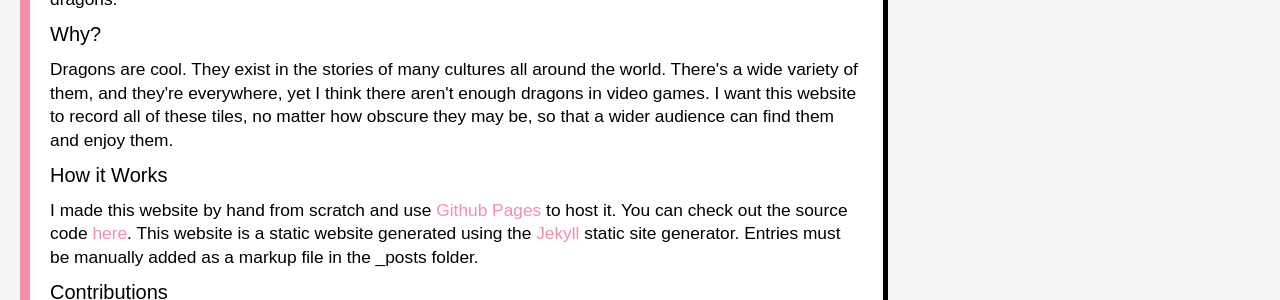
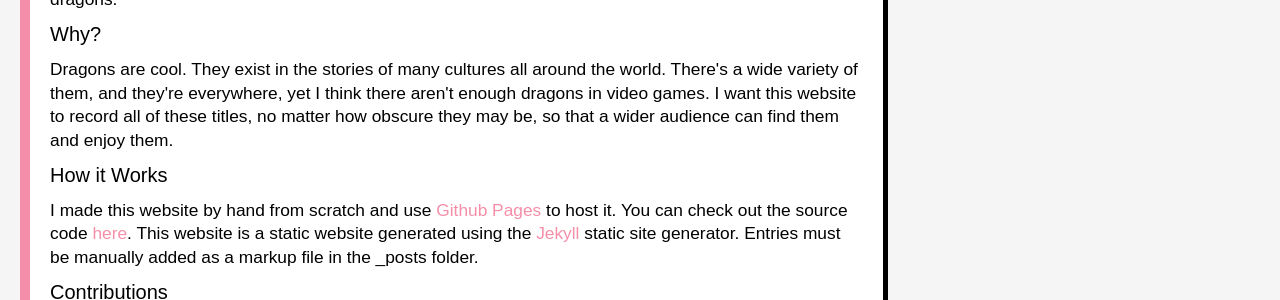
Before and after one commit to byliz/animal-game-database, a Jekyll site: the page built from about/index.html, in a window 1280 px wide. Shown: the part 903-1203 px from the top of the page. Built offline with Jekyll 4.4.1, drawn with Linux system fonts in a browser that asks for light colours; nearby versions of some CDN libraries; comment, search, counter and statistics services are not loaded.

Commit message:
Update index.html

```diff
--- a/about/index.html
+++ b/about/index.html
@@ -20,13 +20,13 @@ This website was originally made to record all video games in which animals are
 
 <p>
 
-  Dragons are cool. They exist in the stories of many cultures all around the world. There's a wide variety of them, and they're everywhere, yet I think there aren't enough dragons in video games. I want this website to record all of these tiles, no matter how obscure they may be, so that a wider audience can find them and enjoy them.
+  Dragons are cool. They exist in the stories of many cultures all around the world. There's a wide variety of them, and they're everywhere, yet I think there aren't enough dragons in video games. I want this website to record all of these titles, no matter how obscure they may be, so that a wider audience can find them and enjoy them.
 
 </p>
 
 <h3>How it Works</h3>
 
-<p class="excerpt">I made this website by hand from scratch and use <a href="https://pages.github.com/" target="_blank">Github Pages</a> to host it. You can check out the source code <a href="http://github.com/cozymaus/kemono-database" target="_blank">here</a>. This website is a static website generated using the <a href="https://jekyllrb.com/" target="_blank">Jekyll</a> static site generator. Entries must be manually added as a markup file in the _posts folder.</p>
+<p>I made this website by hand from scratch and use <a href="https://pages.github.com/" target="_blank">Github Pages</a> to host it. You can check out the source code <a href="http://github.com/cozymaus/kemono-database" target="_blank">here</a>. This website is a static website generated using the <a href="https://jekyllrb.com/" target="_blank">Jekyll</a> static site generator. Entries must be manually added as a markup file in the _posts folder.</p>
 
 <h3>Contributions</h3>
 
```
